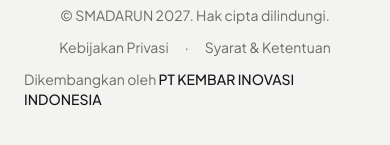
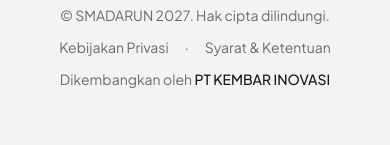
Before and after one commit to ipatihh/smadarun2027, a Next.js app: page /daftar in a window 390 px wide. Shown: the part 2799-2944 px from the top of the page. Built offline with nearby package versions, Linux system fonts and the light colour scheme; no server answers.

Commit message:
UI: shorten PT name to PT KEMBAR INOVASI for consistency and mobile layout

```diff
--- a/src/app/daftar/DaftarForm.tsx
+++ b/src/app/daftar/DaftarForm.tsx
@@ -978,7 +978,7 @@
                   {ringkasanError && <div className="mt-4">{KotakRingkasanError}</div>}
                   <div className="mt-6">{submitButton()}</div>
                   <p className="mt-3 text-center text-[11px] leading-relaxed text-muted-foreground">
-                    Pembayaran diproses oleh <a href="https://kembar.in" target="_blank" rel="noopener noreferrer" className="underline hover:text-foreground">PT KEMBAR INOVASI INDONESIA</a>. Anda akan diarahkan ke halaman pembayaran resmi.{" "}
+                    Pembayaran diproses oleh <a href="https://kembar.in" target="_blank" rel="noopener noreferrer" className="underline hover:text-foreground">PT KEMBAR INOVASI</a>. Anda akan diarahkan ke halaman pembayaran resmi.{" "}
                     <Link href="/daftar/status" className="font-semibold underline underline-offset-2 hover:text-foreground-accent">
                       Sudah bayar?
                     </Link>
@@ -1011,7 +1011,12 @@
                 </div>
               )}
             </div>
-            <div className="ml-auto w-36 shrink-0 sm:w-44">{submitButton("Bayar", "py-3.5")}</div>
+            <div className="ml-auto flex w-36 shrink-0 flex-col items-center gap-1.5 sm:w-44">
+              <div className="w-full">{submitButton("Bayar", "py-3")}</div>
+              <div className="text-center text-[9px] leading-tight text-muted-foreground">
+                Powered by <a href="https://kembar.in" target="_blank" rel="noopener noreferrer" className="font-bold underline hover:text-foreground">PT KEMBAR INOVASI</a>
+              </div>
+            </div>
           </div>
         </div>
       )}
@@ -1038,7 +1043,7 @@
             </p>
             <p className="mt-2 text-xs leading-relaxed text-muted-foreground">
               {status === "redirecting"
-                ? <>Anda sedang dibawa ke halaman pembayaran resmi <a href="https://kembar.in" target="_blank" rel="noopener noreferrer" className="underline hover:text-foreground">PT KEMBAR INOVASI INDONESIA</a>. Jangan tutup halaman ini.</>
+                ? <>Anda sedang dibawa ke halaman pembayaran resmi <a href="https://kembar.in" target="_blank" rel="noopener noreferrer" className="underline hover:text-foreground">PT KEMBAR INOVASI</a>. Jangan tutup halaman ini.</>
                 : "Mohon tunggu sebentar dan jangan tutup halaman ini."}
             </p>
           </div>
--- a/src/app/daftar/status/page.tsx
+++ b/src/app/daftar/status/page.tsx
@@ -24,7 +24,7 @@
     judul: "Pembayaran telah selesai",
     isi: (
       <>
-        Setelah pembayaran berhasil, <a href="https://kembar.in" target="_blank" rel="noopener noreferrer" className="underline hover:text-foreground">PT KEMBAR INOVASI INDONESIA</a> mengonfirmasi transaksi ke sistem pendaftaran secara otomatis.
+        Setelah pembayaran berhasil, <a href="https://kembar.in" target="_blank" rel="noopener noreferrer" className="underline hover:text-foreground">PT KEMBAR INOVASI</a> mengonfirmasi transaksi ke sistem pendaftaran secara otomatis.
       </>
     ),
   },
--- a/src/components/Footer.tsx
+++ b/src/components/Footer.tsx
@@ -25,7 +25,7 @@
     const adminFeeLabel = `Rp${adminFee.toLocaleString('id-ID')}`;
 
     return (
-        <footer className="bg-hero-background text-foreground py-12 relative">
+        <footer className="bg-hero-background text-foreground pt-12 pb-36 md:py-12 relative">
             <div className="max-w-7xl w-full mx-auto px-6 flex flex-col gap-10 md:flex-row md:justify-between">
                 <div className="max-w-sm">
                     <Link href="/" className="inline-flex items-center gap-2 rounded focus-visible:outline-none focus-visible:ring-2 focus-visible:ring-primary">
@@ -106,7 +106,7 @@
                             rel="noopener noreferrer"
                             className="font-medium text-foreground hover:underline underline-offset-4"
                         >
-                            PT KEMBAR INOVASI INDONESIA
+                            PT KEMBAR INOVASI
                         </a>
                     </p>
                 </div>
@@ -140,7 +140,7 @@
                                     <p>Panitia <strong>SMADARUN 2027</strong> berkomitmen menjaga keamanan dan kerahasiaan data pribadi Anda, sesuai UU No. 27 Tahun 2022 tentang Pelindungan Data Pribadi.</p>
                                     <p><strong>1. Data yang dikumpulkan:</strong> Nama lengkap, alamat email, NIK, nomor WhatsApp, jenis kelamin, kota domisili, dan ukuran jersey. Data ini dipakai untuk validasi kepesertaan, pendataan asuransi/keselamatan, dan distribusi Race Pack.</p>
                                     <p><strong>2. Dasar pemrosesan:</strong> Persetujuan Anda, yang diberikan lewat kotak centang di formulir pendaftaran. Anda boleh menolak, dengan konsekuensi pendaftaran tidak dapat diproses.</p>
-                                    <p><strong>3. Pihak yang ikut memproses:</strong> Data pendaftaran dan transaksi diproses secara terintegrasi oleh <strong><a href="https://kembar.in" target="_blank" rel="noopener noreferrer" className="underline hover:text-foreground">PT KEMBAR INOVASI INDONESIA</a></strong> selaku <i>ticketing partner</i> resmi event ini. Panitia tidak pernah menerima atau menyimpan data kartu/rekening Anda.</p>
+                                    <p><strong>3. Pihak yang ikut memproses:</strong> Data pendaftaran dan transaksi diproses secara terintegrasi oleh <strong><a href="https://kembar.in" target="_blank" rel="noopener noreferrer" className="underline hover:text-foreground">PT KEMBAR INOVASI</a></strong> selaku <i>ticketing partner</i> resmi event ini. Panitia tidak pernah menerima atau menyimpan data kartu/rekening Anda.</p>
                                     <p><strong>4. Penyebarluasan:</strong> Data peserta tidak diperjualbelikan dan tidak dibagikan ke pihak lain di luar keperluan operasional resmi event dan kewajiban hukum yang berlaku.</p>
                                     <p><strong>5. Penyimpanan & hak Anda:</strong> Data disimpan selama penyelenggaraan event dan keperluan administrasi setelahnya. Anda berhak meminta akses, koreksi, atau penghapusan data dengan menghubungi <a className="font-semibold underline underline-offset-2" href={`mailto:${footerDetails.email}`}>{footerDetails.email}</a>.</p>
                                 </div>
```
